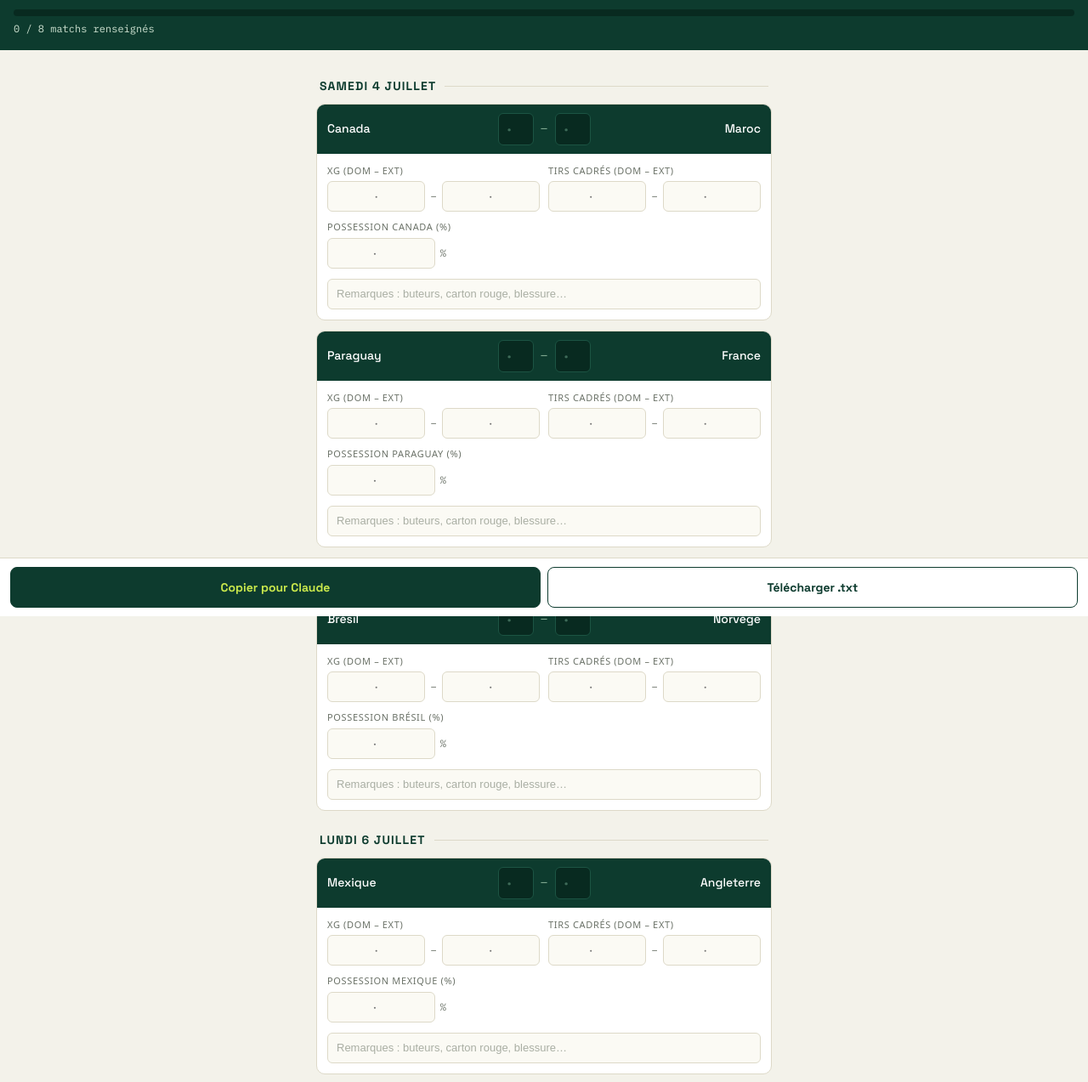
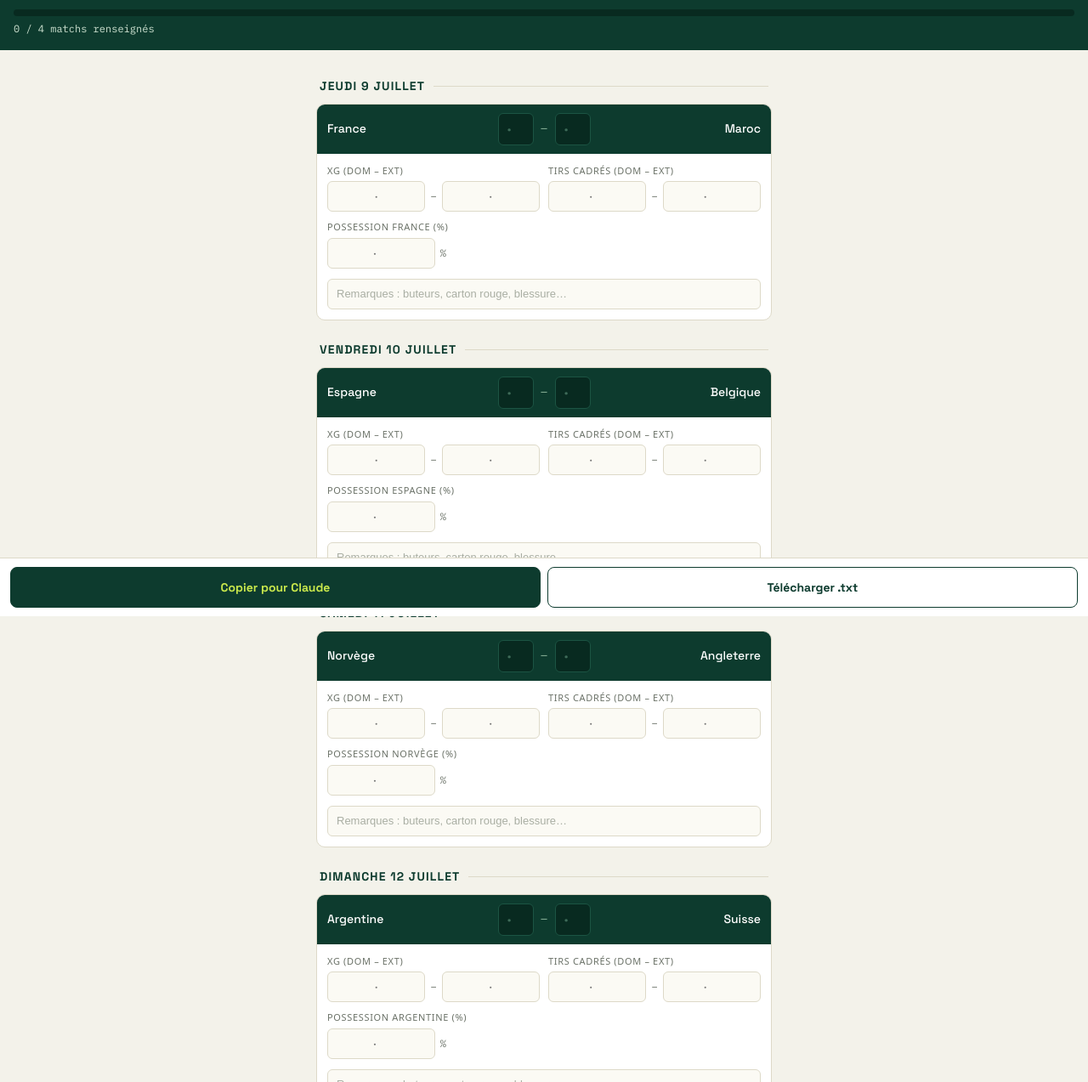
Before and after one commit to Tatanelprr/pronos-ligue1, a plain HTML site: page index.html in a window 1280 px wide. Shown: the part 75-1348 px from the top of the page at 85% size. Drawn offline with Linux system fonts and the light colour scheme.

Commit message:
Update title and content for quarter finals

```diff
--- a/index.html
+++ b/index.html
@@ -3,7 +3,7 @@
 <head>
 <meta charset="UTF-8">
 <meta name="viewport" content="width=device-width, initial-scale=1.0">
-<title>Stats Huitièmes — Coupe du monde 2026 </title>
+<title>Stats Quarts — Coupe du monde 2026</title>
 <link rel="icon" type="image/png" href="favicon.png">
 <link rel="apple-touch-icon" href="favicon.png">
 <link rel="preconnect" href="https://fonts.googleapis.com">
@@ -56,11 +56,11 @@
 </head>
 <body>
 <header>
-  <h1>Stats huitièmes</h1>
-  <p>Huitièmes de finale · relevés FotMob (score, xG, tirs cadrés, possession)</p>
+  <h1>Stats quarts</h1>
+  <p>Quarts de finale · relevés FotMob (score, xG, tirs cadrés, possession)</p>
   <div class="progress">
     <div class="bar"><div class="fill" id="fill"></div></div>
-    <div class="label" id="count">0 / 8 matchs renseignés</div>
+    <div class="label" id="count">0 / 4 matchs renseignés</div>
   </div>
 </header>
 <main id="app"></main>
@@ -71,17 +71,13 @@
 <div class="toast" id="toast">Récap copié</div>
 <script>
 const MATCHES = [
- ["Samedi 4 juillet","Canada","Maroc"],
- ["Samedi 4 juillet","Paraguay","France"],
- ["Dimanche 5 juillet","Brésil","Norvège"],
- ["Lundi 6 juillet","Mexique","Angleterre"],
- ["Lundi 6 juillet","Portugal","Espagne"],
- ["Mardi 7 juillet","États-Unis","Belgique"],
- ["Mardi 7 juillet","Argentine","Égypte"],
- ["Mardi 7 juillet","Suisse","Colombie"]
+ ["Jeudi 9 juillet","France","Maroc"],
+ ["Vendredi 10 juillet","Espagne","Belgique"],
+ ["Samedi 11 juillet","Norvège","Angleterre"],
+ ["Dimanche 12 juillet","Argentine","Suisse"]
 ];
 const FIELDS = ["sh","sa","xh","xa","th","ta","p","n"];
-const KEY = "cdm26-hf-stats";
+const KEY = "cdm26-qf-stats";
 const app = document.getElementById("app");
 let lastDay = "";
 MATCHES.forEach((m, i) => {
@@ -161,7 +157,7 @@
   return n;
 }
 function buildRecap() {
-  let out = "STATS HUITIÈMES DE FINALE — COUPE DU MONDE 2026\n";
+  let out = "STATS QUARTS DE FINALE — COUPE DU MONDE 2026\n";
   out += "Format : équipe dom. score équipe ext. | xG dom-ext | tirs cadrés dom-ext | possession dom.\n";
   let day = "";
   MATCHES.forEach((m, i) => {
@@ -174,13 +170,13 @@
     if (n) out += ` | ${n}`;
     out += "\n";
   });
-  out += "\nÀ partir de ces stats, analyse les vraies performances (sur/sousperformance des xG) et fais mes pronostics avec score exact pour tous les matchs des quarts de finale (en précisant le vainqueur en cas de prolongation/tirs au but).\n";
+  out += "\nÀ partir de ces stats, analyse les vraies performances (sur/sousperformance des xG) et fais mes pronostics avec score exact pour les deux demi-finales (en précisant le vainqueur en cas de prolongation/tirs au but).\n";
   return out;
 }
 function update() {
   const n = filledCount();
-  document.getElementById("count").textContent = n + " / 8 matchs renseignés";
-  document.getElementById("fill").style.width = Math.round(n / 8 * 100) + "%";
+  document.getElementById("count").textContent = n + " / 4 matchs renseignés";
+  document.getElementById("fill").style.width = Math.round(n / 4 * 100) + "%";
   save();
 }
 app.addEventListener("input", update);
```
